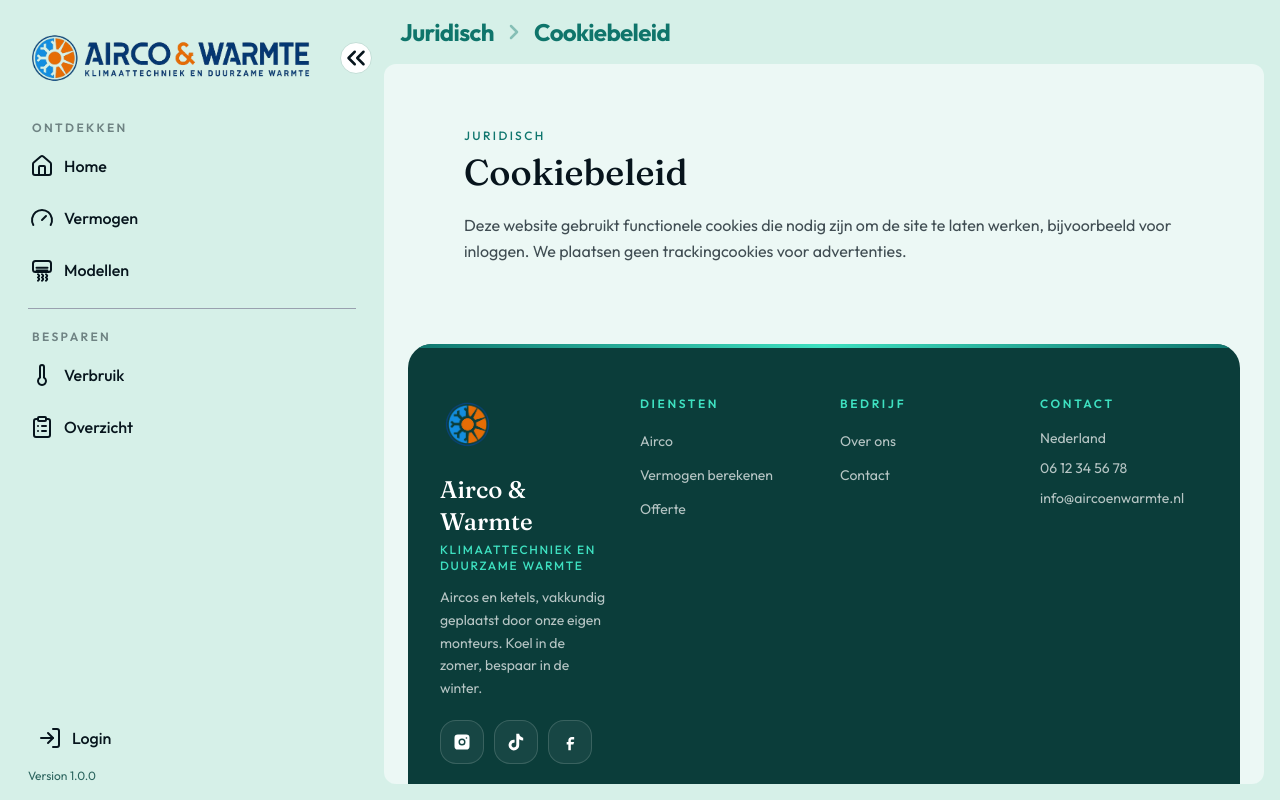
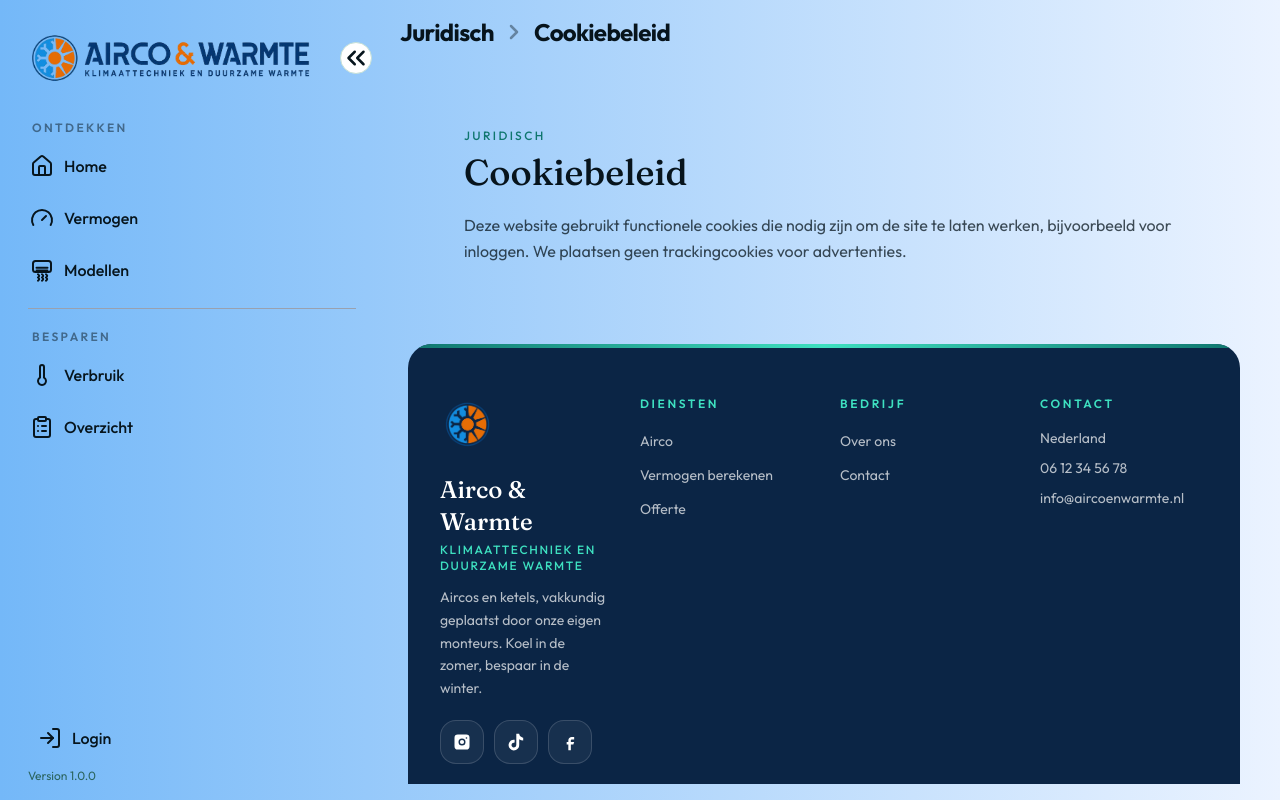
Before and after one commit to Limitingbobcat22/Airco_app, a React (Vite) app: page /cookies in a window 1280 px wide. Built offline with nearby package versions, Linux system fonts and the light colour scheme.

Commit message:
Small design changes

```diff
--- a/src/components/layout/app-layout.tsx
+++ b/src/components/layout/app-layout.tsx
@@ -55,7 +55,7 @@ export default function AppLayout({ children }: { children: ReactNode }) {
   return (
     <UnsavedChangesProvider>
       <ActiveSectionProvider>
-        <div className="bg-secondary flex h-svh overflow-hidden">
+        <div className="app-bg flex h-svh overflow-hidden">
           <MobileSidebar
             sidebarOpen={sidebarOpen}
             setSidebarOpen={setSidebarOpen}
@@ -65,7 +65,7 @@ export default function AppLayout({ children }: { children: ReactNode }) {
             <div className="relative z-10 flex h-16 shrink-0">
               <Header onMenuClick={() => setSidebarOpen(true)} />
             </div>
-            <main className="bg-background relative mx-2 mb-2 flex min-h-0 flex-1 flex-col overflow-hidden rounded-xl focus:outline-none md:mx-0 md:mb-4 md:mr-4">
+            <main className="relative mx-2 mb-2 flex min-h-0 flex-1 flex-col overflow-hidden rounded-xl focus:outline-none md:mx-0 md:mb-4 md:mr-4">
               {children}
             </main>
           </div>
--- a/src/components/shared/app-nav.tsx
+++ b/src/components/shared/app-nav.tsx
@@ -124,7 +124,7 @@ export default function AppNav({
                 'flex items-center overflow-hidden rounded-md py-2.5 text-base font-medium hover:text-muted-foreground',
                 shouldShowIconOnly ? 'justify-center px-2' : 'gap-2.5',
                 active
-                  ? 'bg-primary text-primary-foreground hover:text-primary-foreground'
+                  ? 'bg-orange-500 text-white hover:text-white'
                   : 'transparent',
               )}
               onClick={handleClick}
--- a/src/components/shared/header.tsx
+++ b/src/components/shared/header.tsx
@@ -42,7 +42,7 @@ export default function Header({ onMenuClick }: HeaderProps) {
     : (legalTitle ?? getNavTitleBySectionId(activeSectionId, topic))
 
   return (
-    <div className="bg-secondary flex flex-1 items-center gap-2 px-3 md:px-4">
+    <div className="flex flex-1 items-center gap-2 px-3 md:px-4">
       {onMenuClick ? (
         <Button
           type="button"
@@ -56,7 +56,7 @@ export default function Header({ onMenuClick }: HeaderProps) {
         </Button>
       ) : null}
       <nav aria-label="Huidige locatie" className="min-w-0">
-        <ol className="text-primary flex items-center gap-1.5 text-xl font-bold tracking-tight sm:gap-2 sm:text-2xl">
+        <ol className="text-ink flex items-center gap-1.5 text-xl font-bold tracking-tight sm:gap-2 sm:text-2xl">
           <li className="min-w-0 truncate">
             {isAdminAircos || legalTitle ? (
               <span className="truncate">{topicLabel}</span>
@@ -64,13 +64,13 @@ export default function Header({ onMenuClick }: HeaderProps) {
               <button
                 type="button"
                 onClick={() => goToSection('modellen')}
-                className="cursor-pointer truncate transition hover:text-teal focus-visible:rounded-md focus-visible:ring-2 focus-visible:ring-mint focus-visible:outline-none"
+                className="cursor-pointer truncate transition hover:text-ink/70 focus-visible:rounded-md focus-visible:ring-2 focus-visible:ring-mint focus-visible:outline-none"
               >
                 {topicLabel}
               </button>
             )}
           </li>
-          <li aria-hidden className="text-primary/40">
+          <li aria-hidden className="text-ink/40">
             <ChevronRight className="size-5 shrink-0 sm:size-6" strokeWidth={2.5} />
           </li>
           <li className="truncate" aria-current="page">
--- a/src/components/shared/mobile-sidebar.tsx
+++ b/src/components/shared/mobile-sidebar.tsx
@@ -23,8 +23,8 @@ export default function MobileSidebar({
     <Sheet open={sidebarOpen} onOpenChange={setSidebarOpen}>
       <SheetContent
         side="left"
-        className="bg-secondary w-[min(20rem,85vw)] border-0 p-0 pt-2 text-ink shadow-2xl"
-        style={{ backgroundColor: 'hsl(var(--secondary))' }}
+        className="app-bg w-[min(20rem,85vw)] border-0 p-0 pt-2 text-ink shadow-2xl"
+        style={{ background: 'linear-gradient(to right, #74b8f8, #ebf3ff)' }}
       >
         <SheetTitle className="sr-only">Navigatie</SheetTitle>
         <SheetDescription className="sr-only">
--- a/src/components/shared/site-footer.tsx
+++ b/src/components/shared/site-footer.tsx
@@ -148,7 +148,7 @@ export default function SiteFooter() {
       aria-label="Footer"
       className="mx-auto max-w-7xl px-4 pb-8 pt-4 sm:px-6 sm:pb-10 2xl:max-w-[110rem] 2xl:px-10"
     >
-      <footer className="overflow-hidden rounded-3xl bg-deep text-white">
+      <footer className="overflow-hidden rounded-3xl bg-navy text-white">
       <div className="h-1 bg-gradient-to-r from-teal via-mint to-teal" />
       <div className="px-5 py-10 sm:px-8 sm:py-12">
         <div className="grid gap-10 sm:grid-cols-2 lg:grid-cols-4 lg:gap-8">
--- a/src/index.css
+++ b/src/index.css
@@ -14,6 +14,7 @@
   --color-mint: #3ee0c0;
   --color-teal: #0f766e;
   --color-deep: #0b3d3a;
+  --color-navy: #0b2545;
 
   --color-border: hsl(var(--border));
   --color-input: hsl(var(--input));
@@ -106,6 +107,10 @@
 @layer components {
   .hero-bg {
     background: linear-gradient(to right, #ebf3ff, #74b8f8);
+  }
+
+  .app-bg {
+    background: linear-gradient(to right, #74b8f8, #ebf3ff);
   }
 
   .airco-card-glow {
--- a/src/pages/airco/components/consumption-form.tsx
+++ b/src/pages/airco/components/consumption-form.tsx
@@ -39,7 +39,7 @@ function NumberField({
           step={step}
           value={value}
           onChange={(event) => onChange(Number(event.target.value))}
-          className="w-full rounded-xl border border-mist bg-foam px-3 py-2.5 pr-16 text-ink outline-none focus:border-teal"
+          className="w-full rounded-xl border border-mist bg-white px-3 py-2.5 pr-16 text-ink outline-none focus:border-teal"
         />
         <span className="pointer-events-none absolute top-1/2 right-3 -translate-y-1/2 text-sm text-ink/45">
           {unit}
@@ -59,8 +59,12 @@ export default function ConsumptionForm({
   onElecPriceChange,
 }: ConsumptionFormProps) {
   return (
-    <section id="verbruik" className="mx-auto max-w-7xl scroll-mt-4 px-4 py-8 sm:px-6 sm:py-10 2xl:max-w-[110rem] 2xl:px-10">
-      <div className="max-w-2xl">
+    <section
+      id="verbruik"
+      className="hero-bg relative mt-4 scroll-mt-4 overflow-hidden rounded-3xl px-4 py-8 sm:mt-6 sm:px-6 sm:py-12"
+    >
+      <div className="relative mx-auto max-w-6xl">
+        <div className="max-w-3xl">
           <p className="text-xs font-medium tracking-[0.2em] text-teal uppercase">
             Stap 3
           </p>
@@ -74,10 +78,10 @@ export default function ConsumptionForm({
         </div>
 
         <form
-        className="mt-8 rounded-3xl border border-mist bg-white p-5 shadow-sm sm:p-6"
+          className="mt-8"
           onSubmit={(event) => event.preventDefault()}
         >
-        <div className="grid gap-6 sm:grid-cols-2">
+          <div className="grid gap-4 sm:grid-cols-2">
               <NumberField
                 label="Uw jaarlijks gasverbruik (m³)"
                 unit="m³"
@@ -122,6 +126,7 @@ export default function ConsumptionForm({
               </p>
             )}
         </form>
+      </div>
     </section>
   )
 }
--- a/src/pages/airco/components/power-form.tsx
+++ b/src/pages/airco/components/power-form.tsx
@@ -74,8 +74,9 @@ export default function PowerForm({
   return (
     <section
       id="vermogen"
-      className="mx-auto max-w-7xl scroll-mt-4 px-4 py-8 sm:px-6 sm:py-10 2xl:max-w-[110rem] 2xl:px-10"
+      className="hero-bg relative mt-4 scroll-mt-4 overflow-hidden rounded-3xl px-4 py-8 sm:mt-6 sm:px-6 sm:py-12"
     >
+      <div className="relative mx-auto max-w-6xl">
         <div className="max-w-3xl">
           <p className="text-xs font-medium tracking-[0.2em] text-teal uppercase">
             Stap 1
@@ -90,7 +91,7 @@ export default function PowerForm({
         </div>
 
         <form
-        className="mt-8 rounded-3xl border border-mist bg-white p-5 shadow-sm sm:p-6 lg:p-8"
+          className="mt-8"
           onSubmit={(event) => event.preventDefault()}
         >
         <div className="grid gap-6 lg:grid-cols-[minmax(0,1.7fr)_minmax(16rem,0.75fr)] lg:items-stretch lg:gap-8">
@@ -110,7 +111,7 @@ export default function PowerForm({
                   const next = event.target.value
                   onAreaChange(next === '' ? null : Number(next))
                 }}
-                className="w-full rounded-xl border border-mist bg-foam px-3 py-2.5 text-ink outline-none placeholder:text-ink/35 focus:border-teal"
+                className="w-full rounded-xl border border-mist bg-white px-3 py-2.5 text-ink outline-none placeholder:text-ink/35 focus:border-teal"
               />
             </label>
 
@@ -125,7 +126,7 @@ export default function PowerForm({
                 step={0.1}
                 value={heightM}
                 onChange={(event) => onHeightChange(Number(event.target.value))}
-                className="w-full rounded-xl border border-mist bg-foam px-3 py-2.5 text-ink outline-none focus:border-teal"
+                className="w-full rounded-xl border border-mist bg-white px-3 py-2.5 text-ink outline-none focus:border-teal"
               />
             </label>
 
@@ -178,6 +179,7 @@ export default function PowerForm({
           <ResultPanel result={result} onViewAircos={onViewAircos} />
         </div>
       </form>
+      </div>
     </section>
   )
 }
--- a/src/pages/airco/index.tsx
+++ b/src/pages/airco/index.tsx
@@ -121,7 +121,7 @@ export default function AircoPage() {
   }
 
   return (
-    <div id="top" className="flex h-full min-h-0 flex-col bg-foam">
+    <div id="top" className="flex h-full min-h-0 flex-col">
       <div id="page-scroll" className="min-h-0 flex-1 overflow-y-auto">
         <AircoHome />
         <PowerForm
--- a/src/pages/ketel/index.tsx
+++ b/src/pages/ketel/index.tsx
@@ -132,7 +132,7 @@ export default function KetelPage() {
   }
 
   return (
-    <div className="flex h-full min-h-0 flex-col bg-foam">
+    <div className="flex h-full min-h-0 flex-col">
       <div id="page-scroll" className="min-h-0 flex-1 overflow-y-auto">
         <KetelHome />
 
--- a/src/pages/legal/index.tsx
+++ b/src/pages/legal/index.tsx
@@ -26,7 +26,7 @@ export default function LegalPage() {
   const page = LEGAL_PAGES[slugToKey(slug)]
 
   return (
-    <div className="flex h-full min-h-0 flex-col bg-foam">
+    <div className="flex h-full min-h-0 flex-col">
       <div id="page-scroll" className="min-h-0 flex-1 overflow-y-auto">
         <div className="flex min-h-full flex-col">
           <article className="mx-auto w-full max-w-3xl flex-1 px-4 py-12 sm:px-6 sm:py-16">
```
Lines whose indentation alone changed are shown as unchanged.
